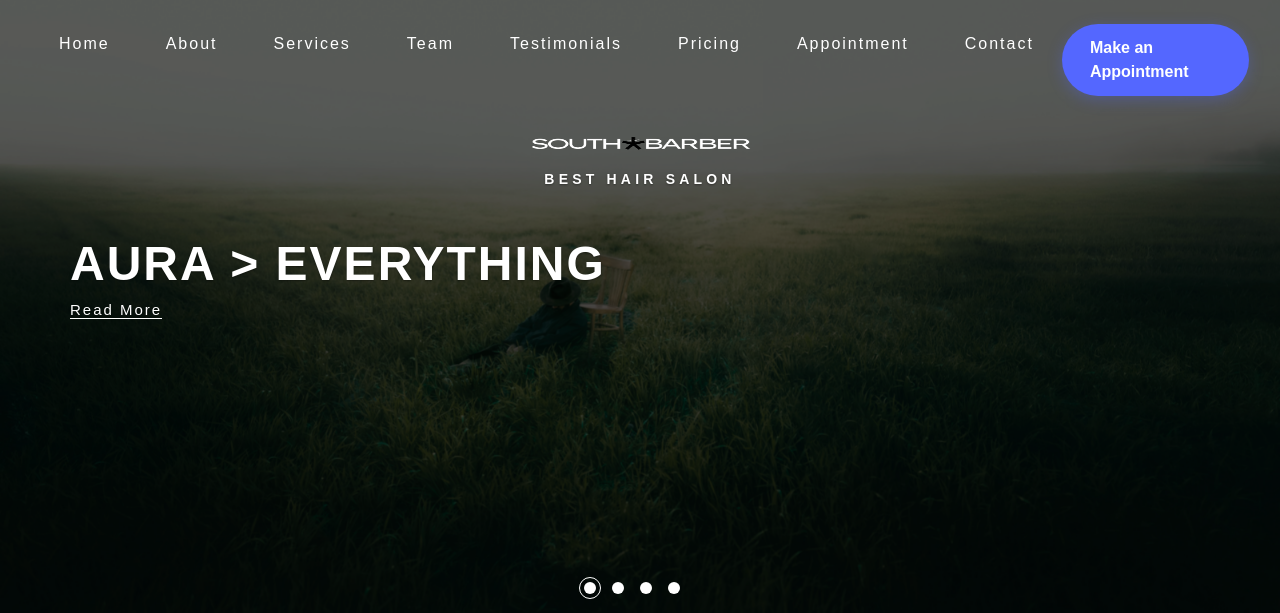
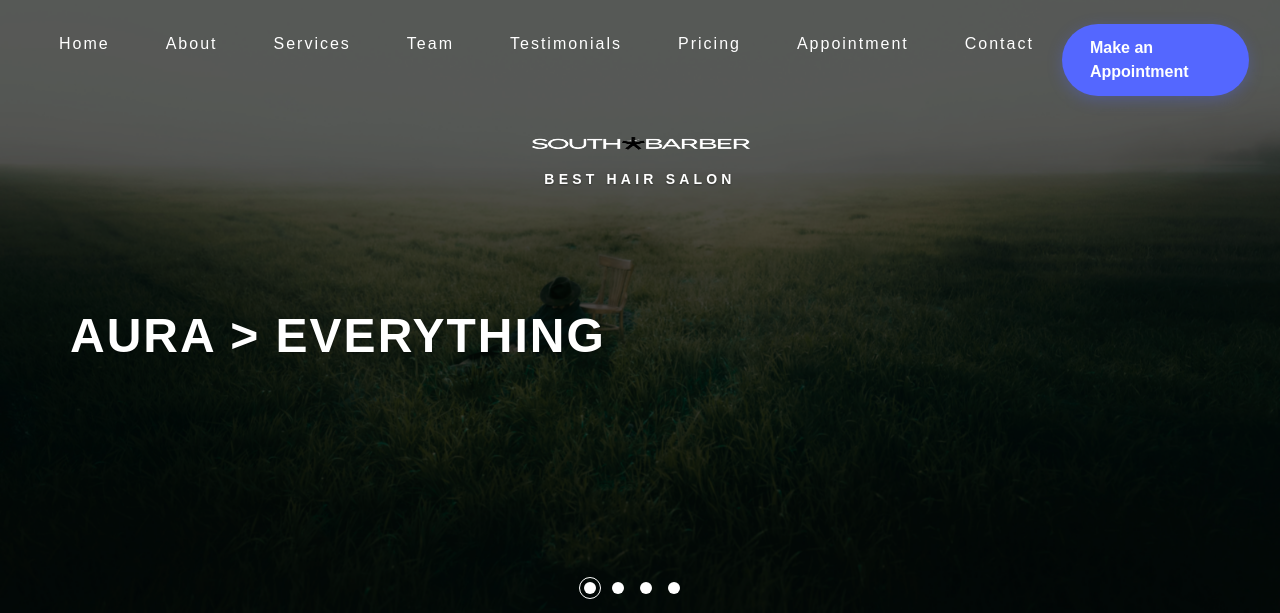
Before and after one commit to Ranjithr-007/South-Barber, a Django app: page / in a window 1280 px wide. Shown: the top 613 px of the page. Run offline with Django 3.2, Linux system fonts and the light colour scheme; data comes from the database, SQL or seed files in the repository; some libraries are stand-ins or nearby versions.

Commit message:
Home Page Banner Content Updated

```diff
--- a/templates/website/index.html
+++ b/templates/website/index.html
@@ -110,12 +110,8 @@
 				<div class="slider-info bg1">
 					<div class="bs-slider-overlay">
 					<div class="banner-text container">
-						<!-- <h5 class="tag text-left mb-3 text-uppercase">We are professional </h5> -->
+						<br><br><br>
 						<h1 class="movetxt text-left agile-title text-uppercase">Aura > Everything </h1>
-						<!-- <h2 class="movetxt text-left mb-3 agile-title text-uppercase">Hair Salon </h2>							 -->
-						<a class="bt mt-4 text-capitalize scroll" href="#about" role="button"> read more
-							<!-- <i class="fas fa-cut"></i> -->
-						</a>
 					</div>
 					</div>
 				</div>
@@ -124,12 +120,8 @@
 				<div class="slider-info bg2">
 					<div class="bs-slider-overlay">
 					<div class="banner-text container">
-						<!-- <h5 class="tag text-left mb-3 text-uppercase">We are unique</h5> -->
+						<br><br><br>
 						<h4 class="movetxt text-left agile-title text-uppercase">Aura > Everything</h4>
-						<!-- <h4 class="movetxt text-left mb-3 agile-title text-uppercase">Our Duty </h4> -->
-						<a class="bt mt-4 text-capitalize scroll" href="#about" role="button"> read more
-							<!-- <i class="fas fa-cut"></i> -->
-						</a>
 					</div>
 					</div>
 				</div>
@@ -138,13 +130,8 @@
 				<div class="slider-info bg3">
 					<div class="bs-slider-overlay">
 					<div class="banner-text container">
-						<!-- <h5 class="tag text-left mb-3 text-uppercase">We make your hair</h5> -->
+						<br><br><br>
 						<h4 class="movetxt text-left agile-title text-uppercase">Aura > Everything</h4>
-						<!-- <h4 class="movetxt text-left mb-3 agile-title text-uppercase">Look Perfect </h4>
-						 -->
-						<a class="bt mt-4 text-capitalize scroll" href="#about" role="button"> read more
-							<!-- <i class="fas fa-cut"></i> -->
-						</a>
 					</div>
 					</div>
 				</div>
@@ -153,12 +140,8 @@
 				<div class="slider-info bg4">
 					<div class="bs-slider-overlay">
 					<div class="banner-text container">
-						<!-- <h5 class="tag text-left mb-3 text-uppercase">We make stylish hair</h5> -->
+						<br><br><br>
 						<h4 class="movetxt text-left agile-title text-uppercase">Aura > Everything</h4>
-						<!-- <h4 class="movetxt text-left mb-3 agile-title text-uppercase">Real Beards </h4> -->
-						<a class="bt mt-4 text-capitalize scroll" href="#about" role="button"> read more
-							<!-- <i class="fas fa-cut"></i> -->
-						</a>
 					</div>
 					</div>
 				</div>
```
